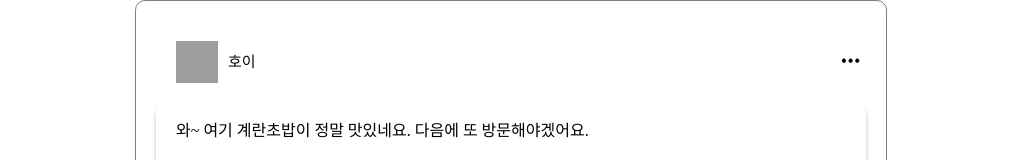
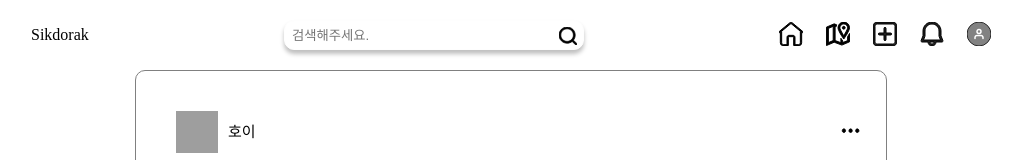
Before and after one commit to jjik-muk/sikdorak, a React (Create React App) app in the folder fe/: page /reviewList in a window 1280 px wide. Shown: the top 160 px of the page, without its empty margins (129-1151 px from the left). Built offline with nearby package versions, Linux system fonts and the light colour scheme; grey boxes are pictures that could not be loaded.

Commit message:
SDR-101 feat: :sparkles: Review List 페이지에 CommonHeader 추가

```diff
--- a/fe/src/components/Common/CommonHeader.styled.ts
+++ b/fe/src/components/Common/CommonHeader.styled.ts
@@ -4,7 +4,9 @@ import { flexLayoutMixin } from 'utils/utils';
 export const Wrap = styled.div`
   ${() => flexLayoutMixin('', 'center', 'center')};
   position: sticky;
-  top: 10px;
+  top: 0;
+  padding: 10px 0 10px 0;
+  background-color: #fff;
 `;
 
 export const Header = styled.div`
--- a/fe/src/pages/ReviewList/ReviewList.tsx
+++ b/fe/src/pages/ReviewList/ReviewList.tsx
@@ -1,14 +1,25 @@
 import { FEEDS } from 'constants/dummyData';
+import CommonHeader from 'components/Common/CommonHeader';
 import Feed from 'components/ReviewList/Feed/Feed';
 import { Wrap } from './ReviewList.styled';
 
 function ReviewList() {
   return (
-    <Wrap>
-      {FEEDS.map(({ author, contents, rating, pictures, store, likeCnt }) => (
-        <Feed author={author} contents={contents} rating={rating} pictures={pictures} store={store} likeCnt={likeCnt} />
-      ))}
-    </Wrap>
+    <>
+      <CommonHeader />
+      <Wrap>
+        {FEEDS.map(({ author, contents, rating, pictures, store, likeCnt }) => (
+          <Feed
+            author={author}
+            contents={contents}
+            rating={rating}
+            pictures={pictures}
+            store={store}
+            likeCnt={likeCnt}
+          />
+        ))}
+      </Wrap>
+    </>
   );
 }
 
```
